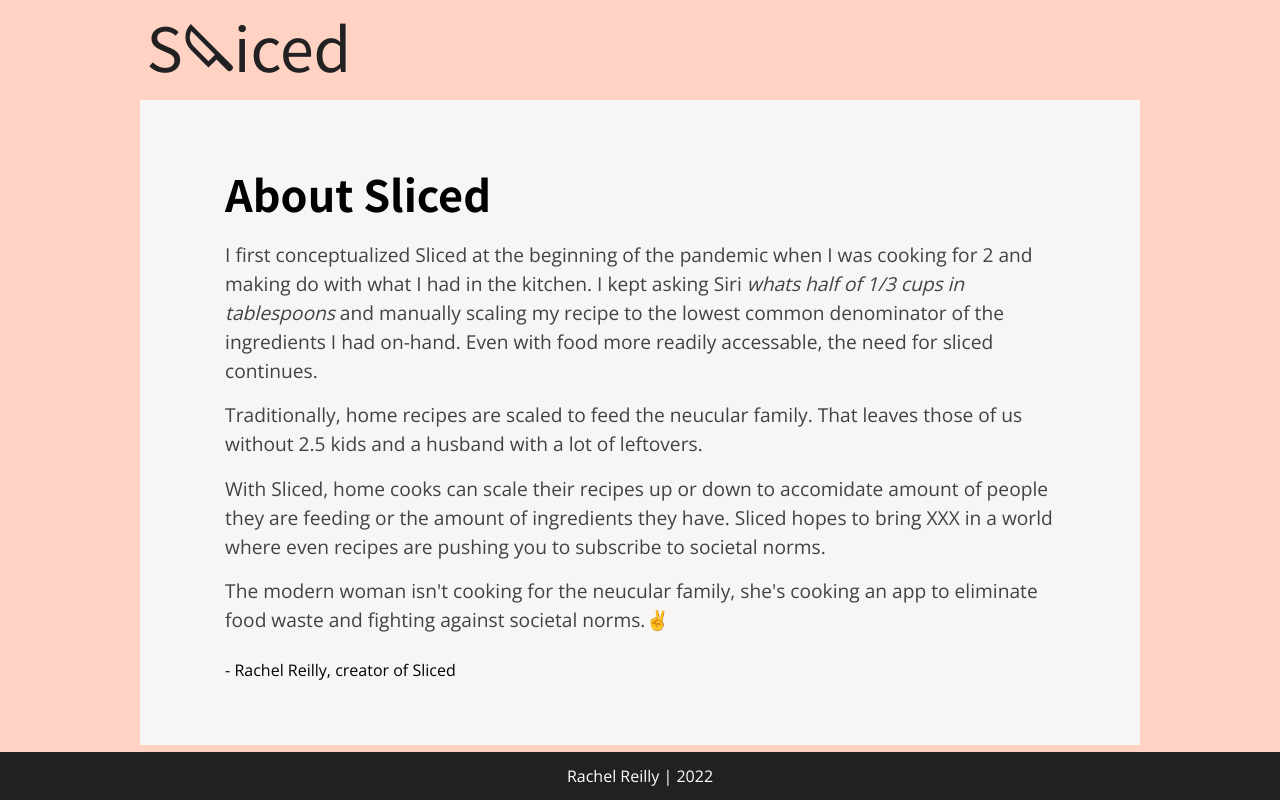
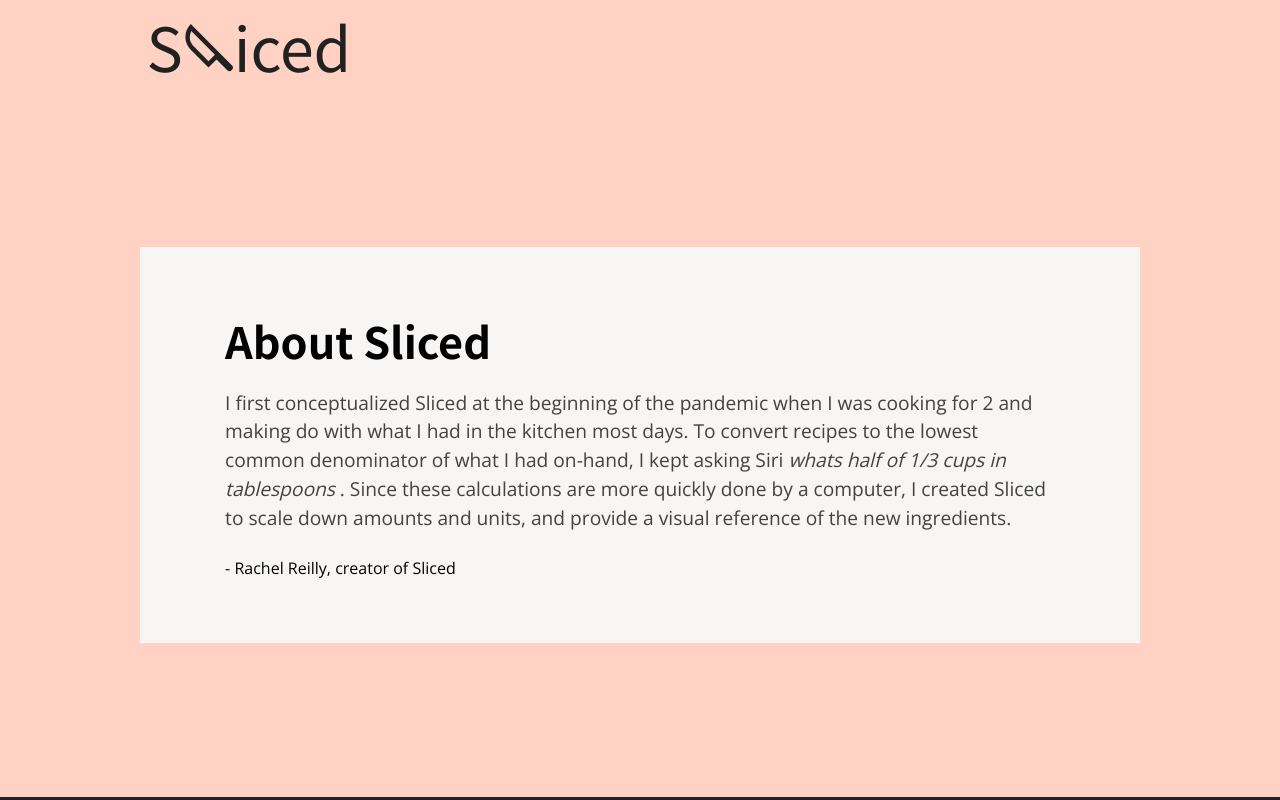
Before and after one commit to Rachanastasia/sliced, a Next.js app in the folder client/: page /about in a window 1280 px wide. Built offline with nearby package versions, Linux system fonts and the light colour scheme.

Commit message:
adds shortened amount

```diff
--- a/client/components/About.js
+++ b/client/components/About.js
@@ -8,26 +8,13 @@ export function About() {
       <h2 className={styles.about_subtitle}>About Sliced</h2>
       <p className={styles.about_p}>
         I first conceptualized Sliced at the beginning of the pandemic when I
-        was cooking for 2 and making do with what I had in the kitchen. I kept
-        asking Siri <em>whats half of 1/3 cups in tablespoons</em> and manually
-        scaling my recipe to the lowest common denominator of the ingredients I
-        had on-hand. Even with food more readily accessable, the need for sliced
-        continues.
-      </p>
-      <p className={styles.about_p}>
-        Traditionally, home recipes are scaled to feed the neucular family. That
-        leaves those of us without 2.5 kids and a husband with a lot of
-        leftovers.
-      </p>
-      <p className={styles.about_p}>
-        With Sliced, home cooks can scale their recipes up or down to accomidate
-        amount of people they are feeding or the amount of ingredients they
-        have. Sliced hopes to bring XXX in a world where even recipes are
-        pushing you to subscribe to societal norms.
-      </p>
-      <p className={styles.about_p}>
-        The modern woman isn't cooking for the neucular family, she's cooking an
-        app to eliminate food waste and fighting against societal norms.✌️
+        was cooking for 2 and making do with what I had in the kitchen most
+        days. To convert recipes to the lowest common denominator of what I had
+        on-hand, I kept asking Siri{' '}
+        <em>whats half of 1/3 cups in tablespoons</em> . Since these
+        calculations are more quickly done by a computer, I created Sliced to
+        scale down amounts and units, and provide a visual reference of the new
+        ingredients.
       </p>
       <span className={styles.about_byline}>
         - Rachel Reilly, creator of Sliced
@@ -35,51 +22,3 @@ export function About() {
     </div>
   )
 }
-
-// the app, the measurements, the creator
-
-// enable creative cooking
-// eliminate food waste
-// selective ingredient adding
-
-// making do with what I had in the kitchen and manually scaling recipes to what I had in the kitchen
-
-/**
- * Sliced was first conecptualized at the beginning of the pandemic when I was cooking for two and making do with what I had
- * in the kitchen.
- *
- * I had nothing but time and would scale down
- */
-
-// Traditional recipes are scaled for the neucular family
-// As people continue to differ in how they live,
-// Can cope with food waste
-// Which means that people
-
-// Recipes are scaled for the neucular family, which leaves those of us without children with excess leftovers
-
-// Rather
-
-// I don't always cook with a recipe, but when I do, I use Sliced
-
-// How limiting it is to have recipes scaled for the neucular family.
-
-// Sliced allows users to copy and paste recipes from elsewhere and adapt those ingredients as well as scale them.
-// Users can exclude ingredients from the scale by unlocking them or
-
-// recipes are scaled to feed the neucular family, not the rest of us
-// mealkits basicaly just shop and plan for you
-
-// The default measurement for recipes is scaled to the neucular familiy, leaving those of us without a husband and 2.5 kids with lots of leftovers.
-//
-// which puts people without children or couple-friends in a predicament
-// For those of us without a husband and 2.5 kids,
-//
-
-// As we enbody difference in our lives, our culinary needs change.
-//
-
-/**
- * Sliced originated from the desire to take recipes scaled by default to the neucular family and adapting their measurements to
- * how many mouths to feed
- */
--- a/client/styles/main.css
+++ b/client/styles/main.css
@@ -9,7 +9,6 @@ body {
 }
 
 #__next {
-  min-height: 100vh;
   height: 100vh;
   min-width: 300px;
   width: 100vw;
@@ -24,7 +23,7 @@ body {
 
 main {
   width: inherit;
-  min-height: 100vh;
+  min-height: calc(100vh + 45px);
   display: flex;
   align-items: center;
   flex-direction: column;
```
